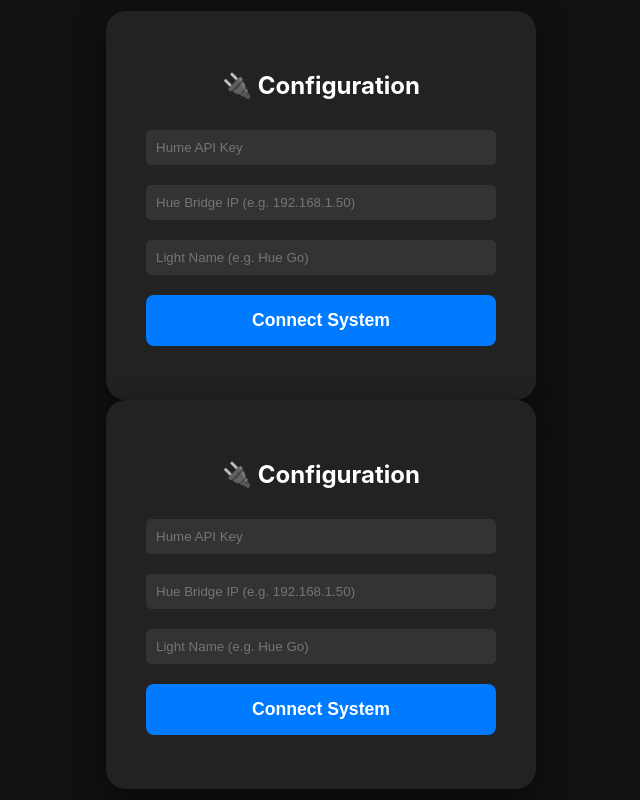
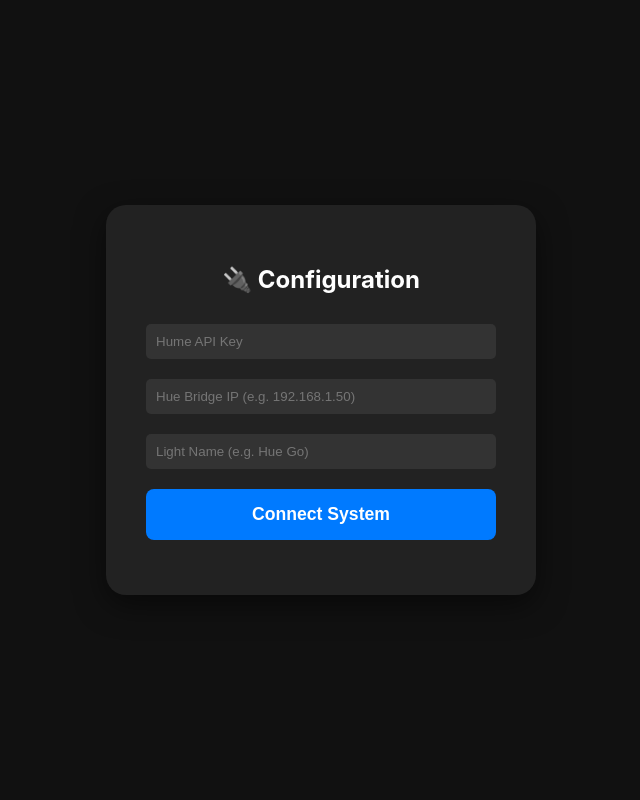
Before and after one commit to AlisdairGurling/HumeHue, a Flask app: page / in a window 1280 px wide. Shown: the whole page, without its empty margins (319-959 px from the left). Run offline with Flask 3, Linux system fonts and the light colour scheme; some libraries are stand-ins or nearby versions.

Commit message:
Fix malformed HTML: remove duplicated content in index.html

```diff
--- a/templates/index.html
+++ b/templates/index.html
@@ -1,132 +1,6 @@
 <!DOCTYPE html>
 <html lang="en">
 
-<head>
-    <meta charset="UTF-8">
-    <title>Hume x Hue</title>
-    <script src="https://cdnjs.cloudflare.com/ajax/libs/socket.io/4.0.1/socket.io.js"></script>
-    <style>
-        body {
-            font-family: -apple-system, sans-serif;
-            text-align: center;
-            background: #111;
-            color: white;
-            display: flex;
-            flex-direction: column;
-            align-items: center;
-            justify-content: center;
-            height: 100vh;
-            margin: 0;
-        }
-
-        .container {
-            background: #222;
-            padding: 40px;
-            border-radius: 20px;
-            box-shadow: 0 10px 30px rgba(0, 0, 0, 0.5);
-            width: 350px;
-        }
-
-        input {
-            width: 100%;
-            padding: 10px;
-            margin: 10px 0;
-            border-radius: 5px;
-            border: none;
-            background: #333;
-            color: white;
-            box-sizing: border-box;
-        }
-
-        button {
-            width: 100%;
-            padding: 15px;
-            margin-top: 10px;
-            font-size: 1.1em;
-            cursor: pointer;
-            border-radius: 8px;
-            border: none;
-            font-weight: bold;
-            transition: 0.2s;
-        }
-
-        .btn-primary {
-            background-color: #007AFF;
-            color: white;
-        }
-
-        .btn-stop {
-            background-color: #FF3B30;
-            color: white;
-        }
-
-        #error-msg {
-            color: #FF3B30;
-            margin-top: 10px;
-            font-size: 0.9em;
-        }
-
-        #status-display {
-            font-size: 2.5em;
-            font-weight: bold;
-            margin: 20px 0;
-        }
-
-        .hidden {
-            display: none;
-        }
-    </style>
-</head>
-
-<body>
-    <div id="setup-screen" class="container">
-        <h2>🔌 Configuration</h2>
-        <input type="text" id="humeKey" placeholder="Hume API Key">
-        <input type="text" id="hueIp" placeholder="Hue Bridge IP (e.g. 192.168.1.50)">
-        <input type="text" id="lightName" placeholder="Light Name (e.g. Hue Go)">
-        <button onclick="connectSystem()" class="btn-primary">Connect System</button>
-        <p id="error-msg"></p>
-    </div>
-
-    <div id="dashboard-screen" class="container hidden">
-        <h2>🎤 Empathy Light</h2>
-        <div id="status-display">Ready</div>
-        <div id="score-display" style="color:#888;">Waiting for voice...</div>
-        <br>
-        <button id="startBtn" class="btn-primary" onclick="startRecording()">Start Listening</button>
-        <button id="stopBtn" class="btn-stop hidden" onclick="stopRecording()">Stop Listening</button>
-    </div>
-
-    <script>
-        const socket = io();
-        let audioContext, processor, input, globalStream;
-
-        async function connectSystem() {
-            const humeKey = document.getElementById('humeKey').value;
-            const hueIp = document.getElementById('hueIp').value;
-            const lightName = document.getElementById('lightName').value;
-            const errorMsg = document.getElementById('error-msg');
-
-            if (!humeKey || !hueIp || !lightName) {
-                errorMsg.innerText = "Please fill in all fields.";
-                return;
-            }
-
-            errorMsg.innerText = "Connecting... Press Bridge Button NOW if first time!";
-
-            try {
-                const response = await fetch('/setup', {
-                    method: 'POST',
-                    headers: { 'Content-Type': 'application/json' },
-                    body: JSON.stringify({ hume_key: humeKey, hue_ip: hueIp, light_name: lightName })
-                });
-                const result = await response.json();
-
-                if (result.success) {
-                    document.getElementById('setup-screen').classList.add('hidden');
-                    document.getElementById('dashboard-screen').classList.remove('hidden');
-                < !DOCTYPE html >
-                        <html lang="en">
 <head>
     <meta charset="UTF-8">
     <title>Hume x Hue</title>
@@ -244,8 +118,8 @@
             try {
                 const response = await fetch('/setup', {
                     method: 'POST',
-                                    headers: {'Content-Type': 'application/json' },
-                                    body: JSON.stringify({hume_key: humeKey, hue_ip: hueIp, light_name: lightName })
+                    headers: { 'Content-Type': 'application/json' },
+                    body: JSON.stringify({ hume_key: humeKey, hue_ip: hueIp, light_name: lightName })
                 });
                 const result = await response.json();
 
@@ -271,13 +145,13 @@
             document.getElementById('stopBtn').classList.remove('hidden');
             document.getElementById('status-display').innerText = "Listening...";
 
-                                    globalStream = await navigator.mediaDevices.getUserMedia({audio: true });
+            globalStream = await navigator.mediaDevices.getUserMedia({ audio: true });
             audioContext = new AudioContext();
             document.getElementById('samplerate-display').innerText = `Sample Rate: ${audioContext.sampleRate}Hz`;
             input = audioContext.createMediaStreamSource(globalStream);
             processor = audioContext.createScriptProcessor(4096, 1, 1);
 
-                                    processor.onaudioprocess = function(e) {
+            processor.onaudioprocess = function (e) {
                 const inputData = e.inputBuffer.getChannelData(0);
                 const buffer = new ArrayBuffer(inputData.length * 2);
                 const outputView = new DataView(buffer);
```
Lines whose indentation alone changed are shown as unchanged.
